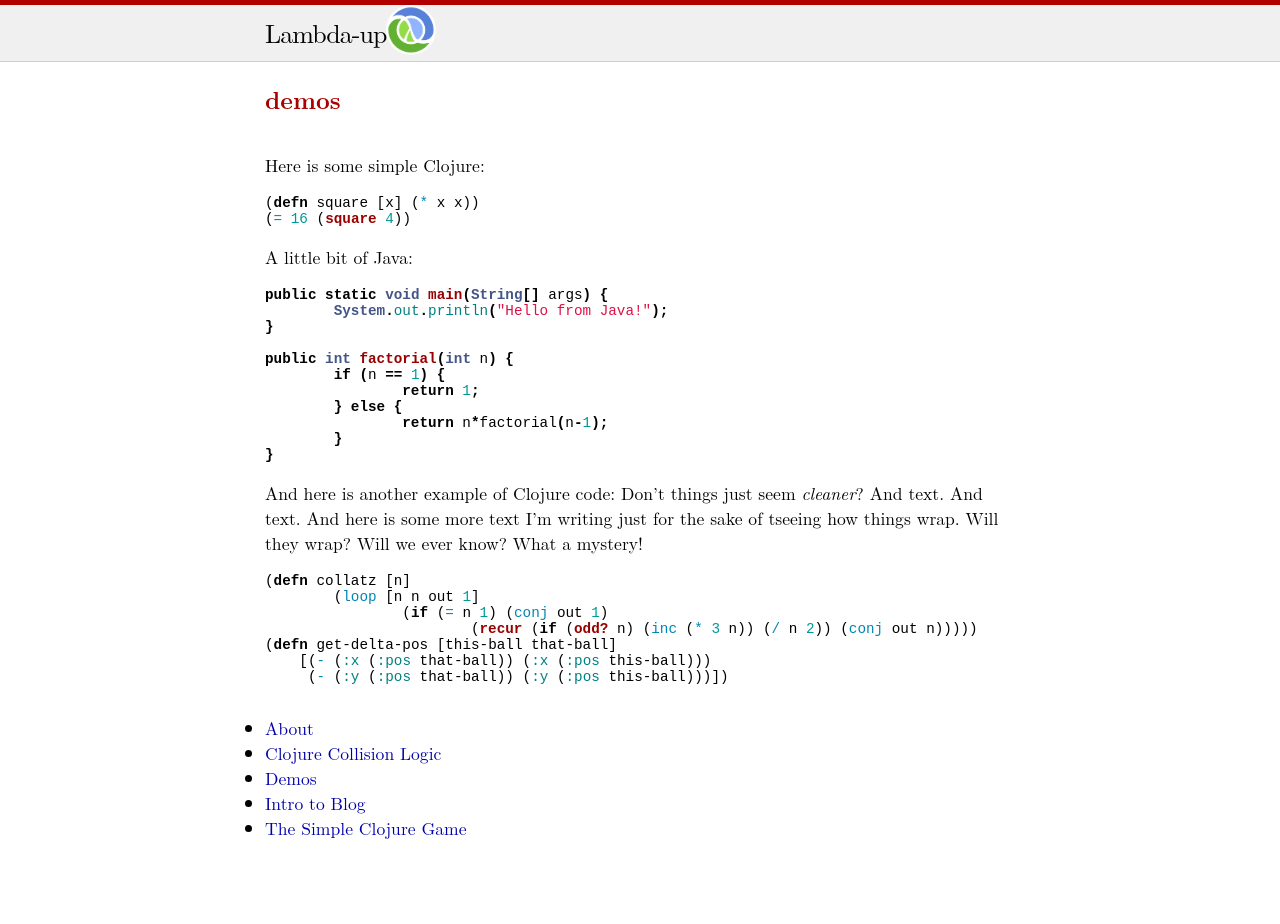
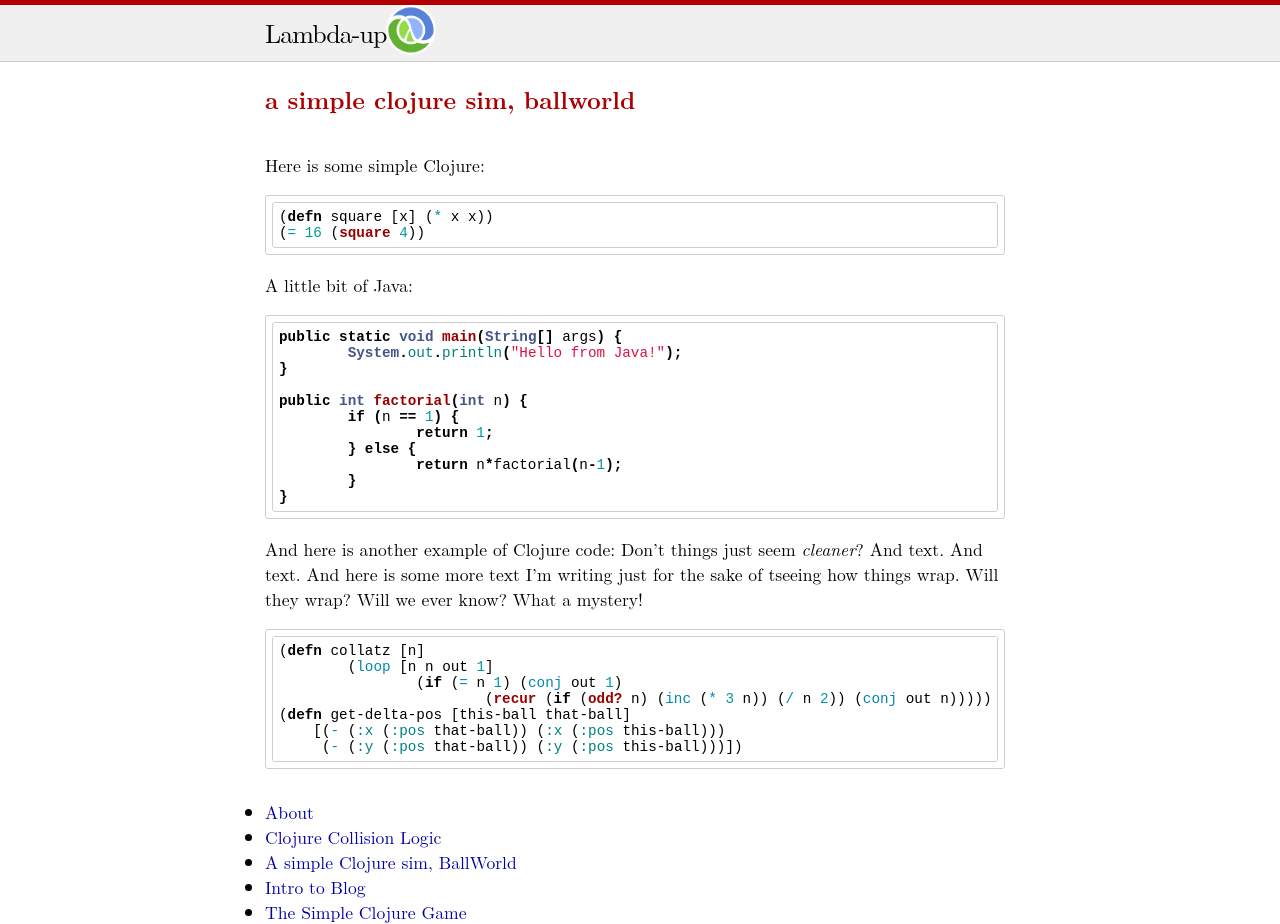
Before and after one commit to rickylevan/lambda-up, a Jekyll site: the page built from index.md, in a window 1280 px wide. Built offline with Jekyll 4.4.1, drawn with Linux system fonts in a browser that asks for light colours; some web fonts are replaced; Markdown is read by kramdown in place of the engine named in the settings; before the commit the page ends 900 px from its top, so only the background shows below that.

Commit message:
scrolling compression and code blocks with rounded borders

````diff
--- a/css/site.css
+++ b/css/site.css
@@ -75,6 +75,15 @@ a:link {
 	padding-bottom: 30px;
 }
 
+.highlight {
+	display: block;
+	border: 1px solid #cecece;
+	border-radius: 3px;
+	padding: 6px 6px 6px 6px;
+	overflow-x: scroll;
+	background-color: #ffffff
+}
+
 
 /* fonts */
 body {
--- a/index.md
+++ b/index.md
@@ -1,14 +1,17 @@
 ---
 layout: default
-title: Demos
+title: A simple Clojure sim, BallWorld
 ---
 
 Here is some simple Clojure:
+
 
 ```clojure
 (defn square [x] (* x x))
 (= 16 (square 4))
 ```
+<!-- {% highlight clojure linenos %} -->
+<!-- {% endhighlight %} -->
 
 
 A little bit of Java:
````
Also changed, not shown: 4 other files.
